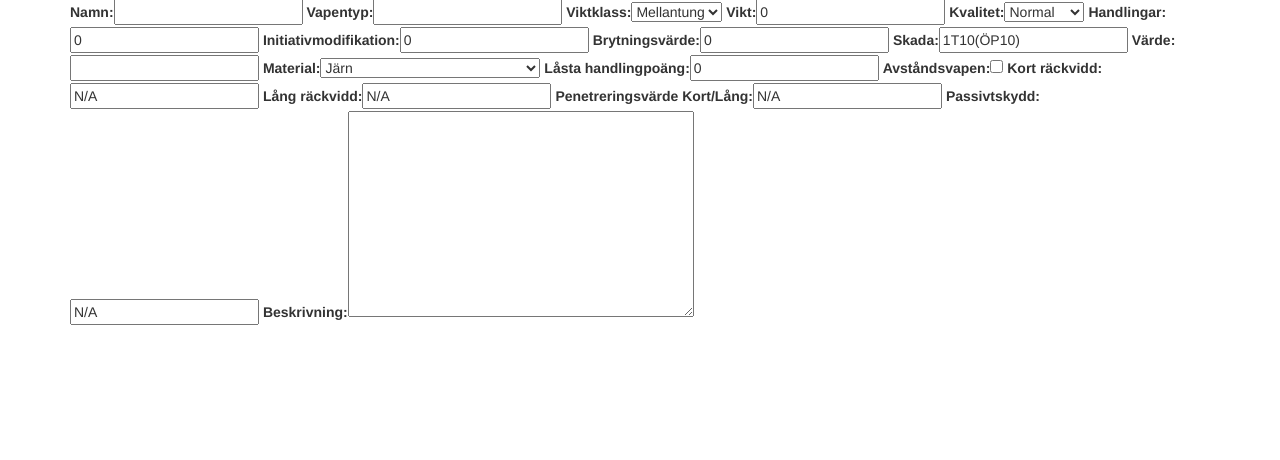
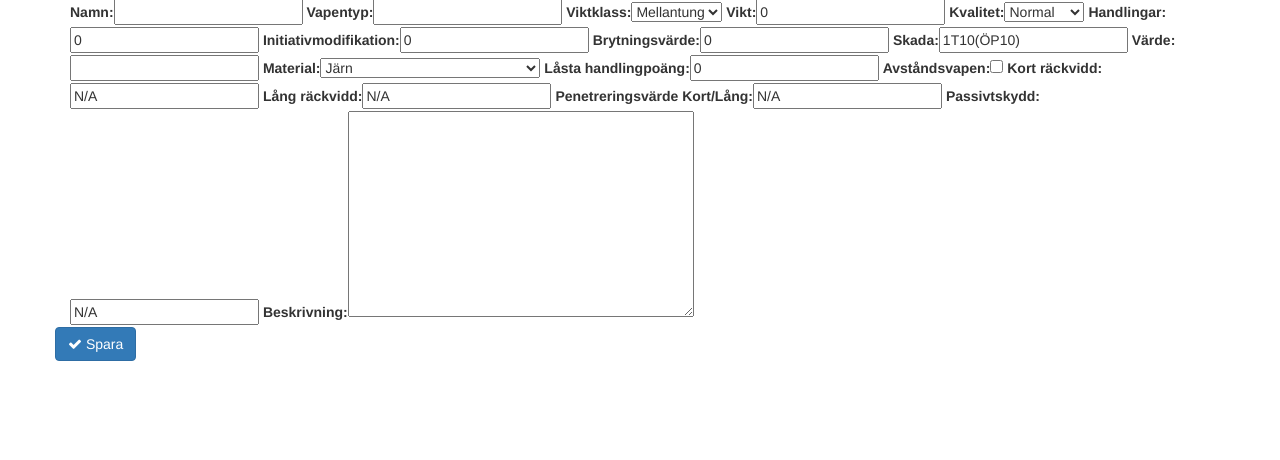
Before and after one commit to svamp/rp_management, a Django app: template characters/templates/create.html in a window 1280 px wide. Shown: the part 127-587 px from the top of the page. Run offline with Django 3.2, Linux system fonts and the light colour scheme; the template is opened without the code that fills it: values that come from a table or form of the project are taken from there, others are empty; some libraries are stand-ins or nearby versions.

Commit message:
Styles the creation template

```diff
--- a/characters/templates/create.html
+++ b/characters/templates/create.html
@@ -3,16 +3,25 @@
 
 {% block content %}
 	<div class="container">
-		<div class="row">
+		<div class="row" style="padding-bottom:100px;">
 			<form>
 				<div class="col-maincontent">
 					<div class="{% if type == 'character' %}col-sm-6{% else %}col-sm-12{% endif %}">
-						{{ form|bootstrap }}
+						<form action="{% url 'create_form' type %}" method="post">
+							{% csrf_token %}
+							{{ form|bootstrap }}
+						</form>
 					</div>
-					<div class="col-sm-6" id="info-block">
-					</div>
+					<div class="clearfix"></div>
+		            	  <div class="button-group text-center pull-left">
+		                	<button type="button" class="btn btn btn-primary"><i class="fa fa-check"></i>
+		                		{% trans 'Spara' %}
+		                	</button>
+	              	</div>
+	              	<div class="clearfix"></div>
 				</div>
 			</form>
+			<div class="col-sm-5 pull-right" id="info-block" style=" height:400px; margin:0 0 0 50%;padding 10px; overflow-y:auto; position:fixed; top:120px;"></div>
 		</div>
 	</div>
 {% endblock %}
```
